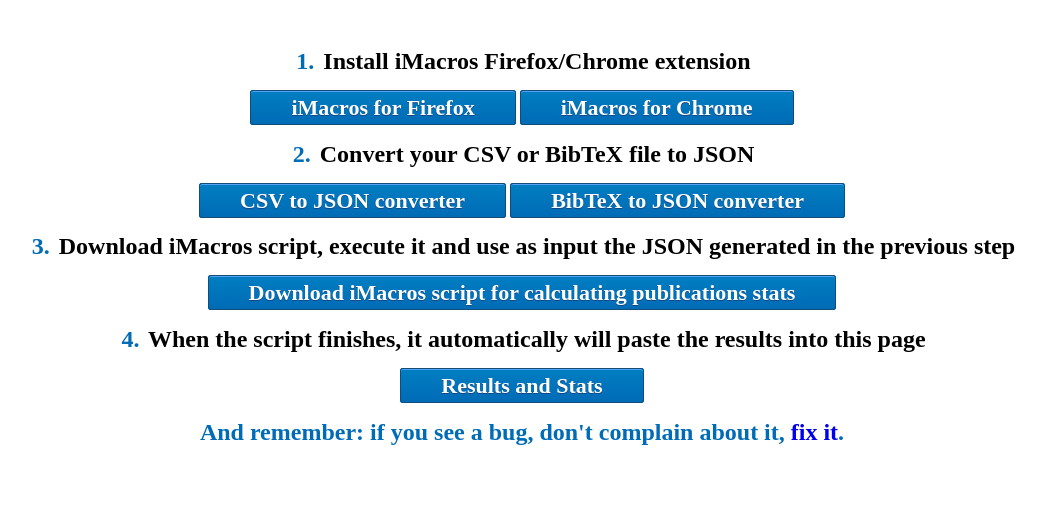
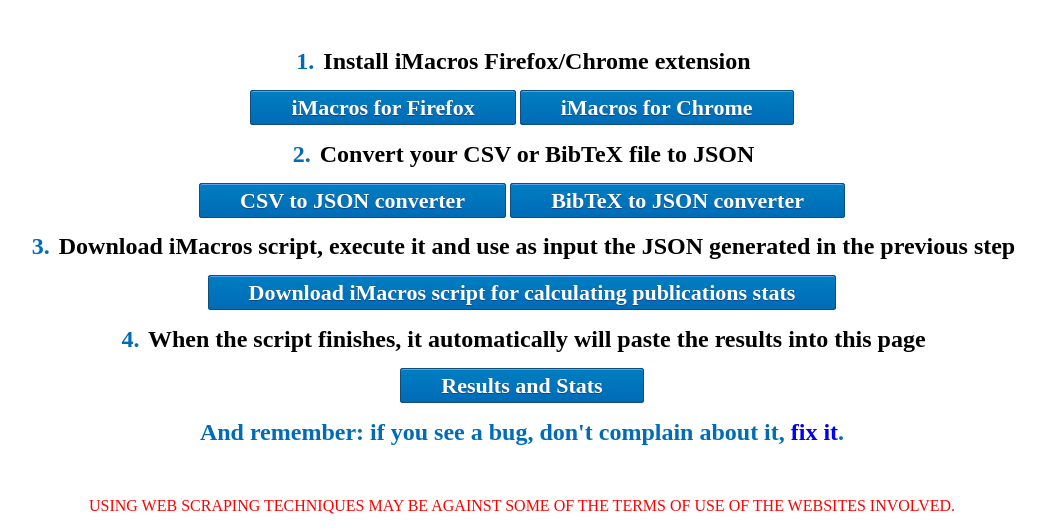
Before and after one commit to AnderPijoan/qualitindex, a plain HTML site: page index.html in a window 1280 px wide. Shown: the part 321-852 px from the top of the page, without its empty margins (118-1163 px from the left). Before the commit the page ends 800 px from the top, so only its background shows below. Drawn offline with Linux system fonts and the light colour scheme.

Commit message:
minor changes

```diff
--- a/index.html
+++ b/index.html
@@ -40,5 +40,7 @@
 
 	<h2><strong>And remember: if you see a bug, don't complain about it, <a href="https://github.com/AnderPijoan/qualitindex" target="blank">fix it</a>.</strong></h2>
 
+	<p class="red marginT5">USING WEB SCRAPING TECHNIQUES MAY BE AGAINST SOME OF THE TERMS OF USE OF THE WEBSITES INVOLVED.</p>
+
 </body>
 </html>
```
Also changed, not shown: 1 other file.
